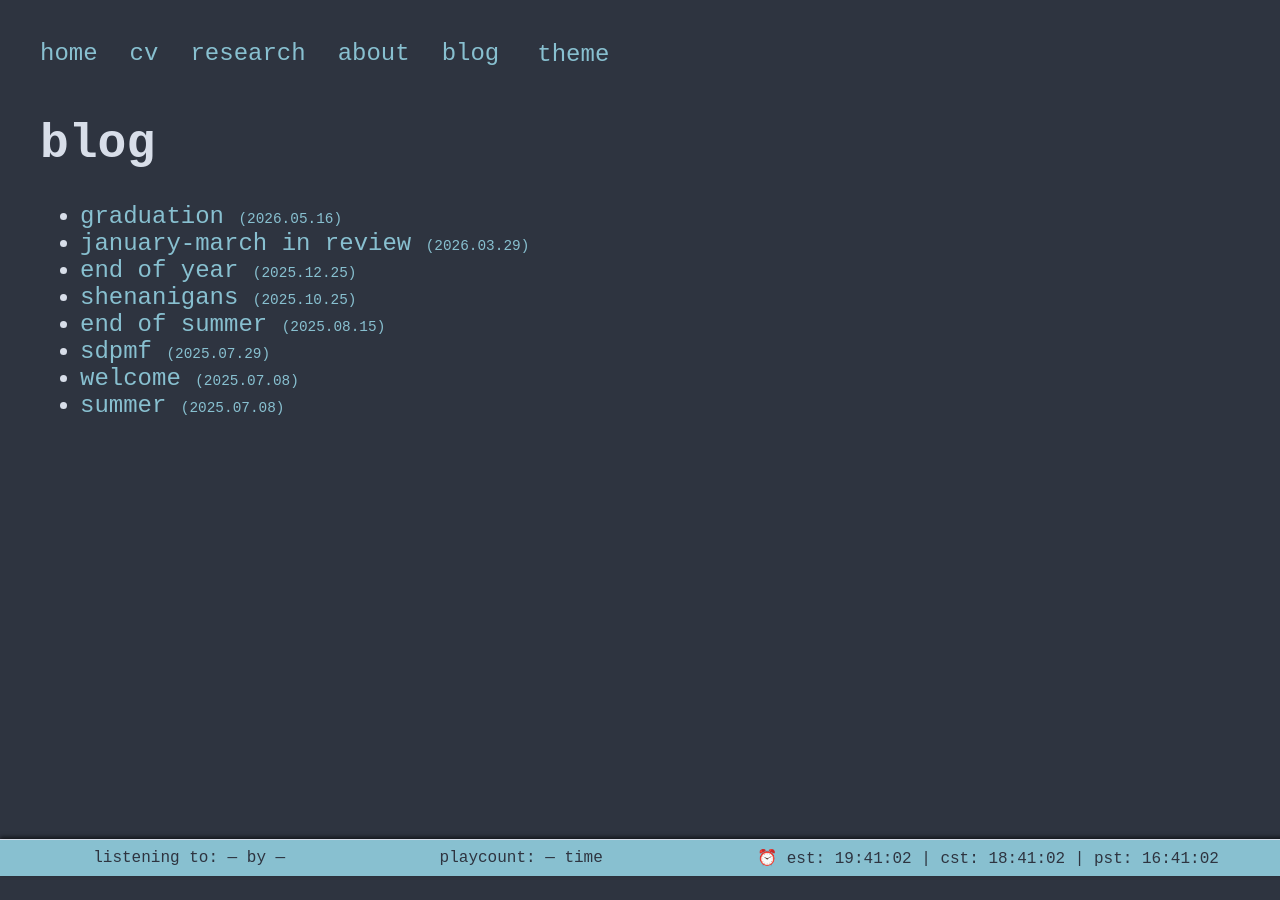
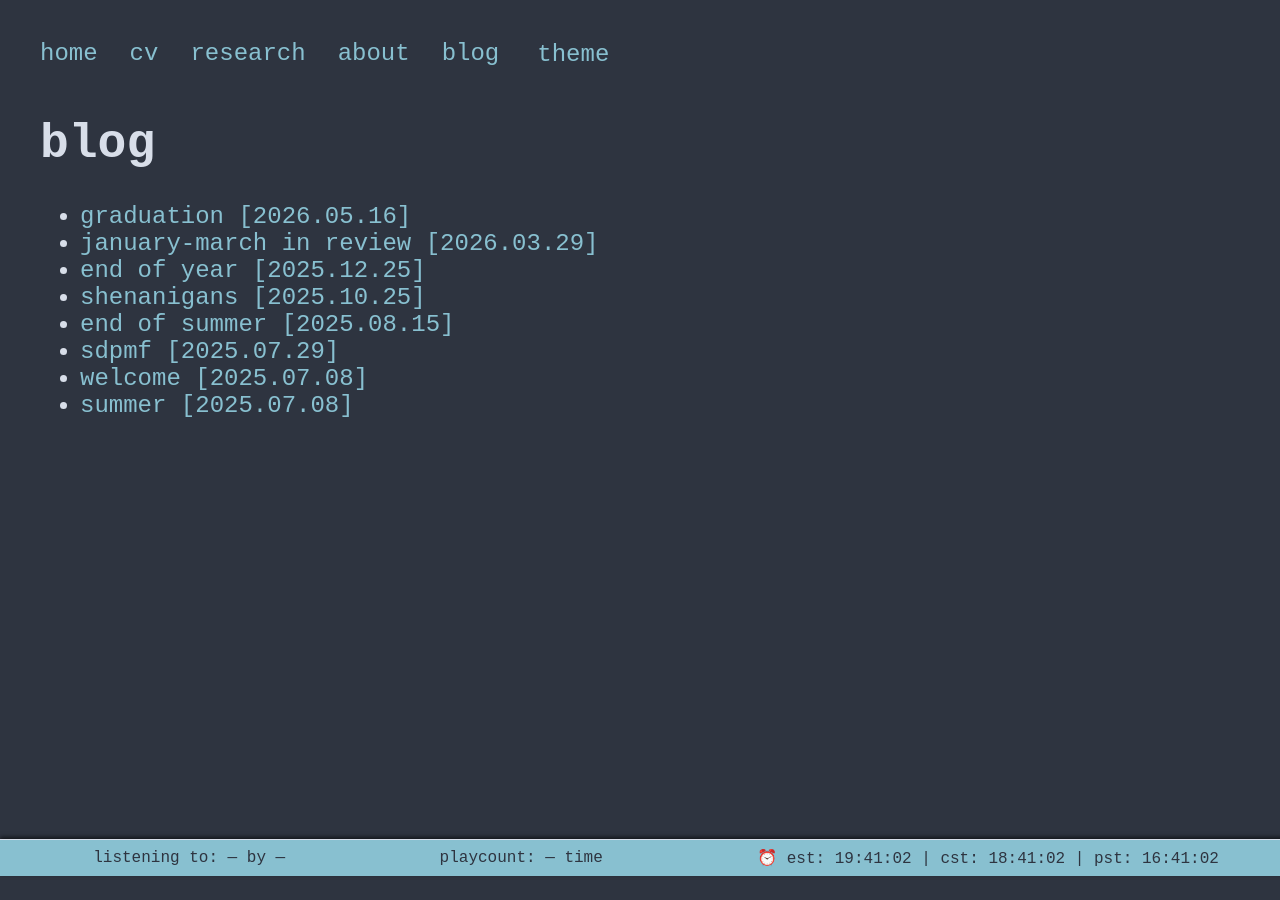
Before and after one commit to vhi3u/vhi3u.github.io, a Jekyll site: the page built from blog.md, in a window 1280 px wide. Built offline with Jekyll 4.4.1, drawn with Linux system fonts in a browser that asks for light colours; a style sheet for code colours, icons or effects is not loaded.

Commit message:
update front page and blog date font size

```diff
--- a/_layouts/post.html
+++ b/_layouts/post.html
@@ -3,7 +3,7 @@ layout: default
 ---
 
 <article class="blog-post">
-  <p style="color: var(--accent); font-size: 1.5rem;">{{ page.date | date: "%Y.%m.%d" }}</p>
+  <p style="color: var(--accent); font-size: 2em;">[{{ page.date | date: "%Y.%m.%d" }}]</p>
   <h1>{{ page.title | downcase }}</h1>
 
   {{ content }}
--- a/blog.md
+++ b/blog.md
@@ -10,7 +10,7 @@ permalink: /blog/
   {% for post in site.posts %}
     <li>
       <a href="{{ post.url | relative_url }}">{{ post.title | downcase }}</a>
-      <span style="color: var(--accent); font-size: 0.9rem;">({{ post.date | date: "%Y.%m.%d" }})</span>
+      <span style="color: var(--accent); font-size: 1em;">[{{ post.date | date: "%Y.%m.%d" }}]</span>
     </li>
   {% endfor %}
 </ul>
```
Also changed, not shown: index.md (+3 -2 lines).
